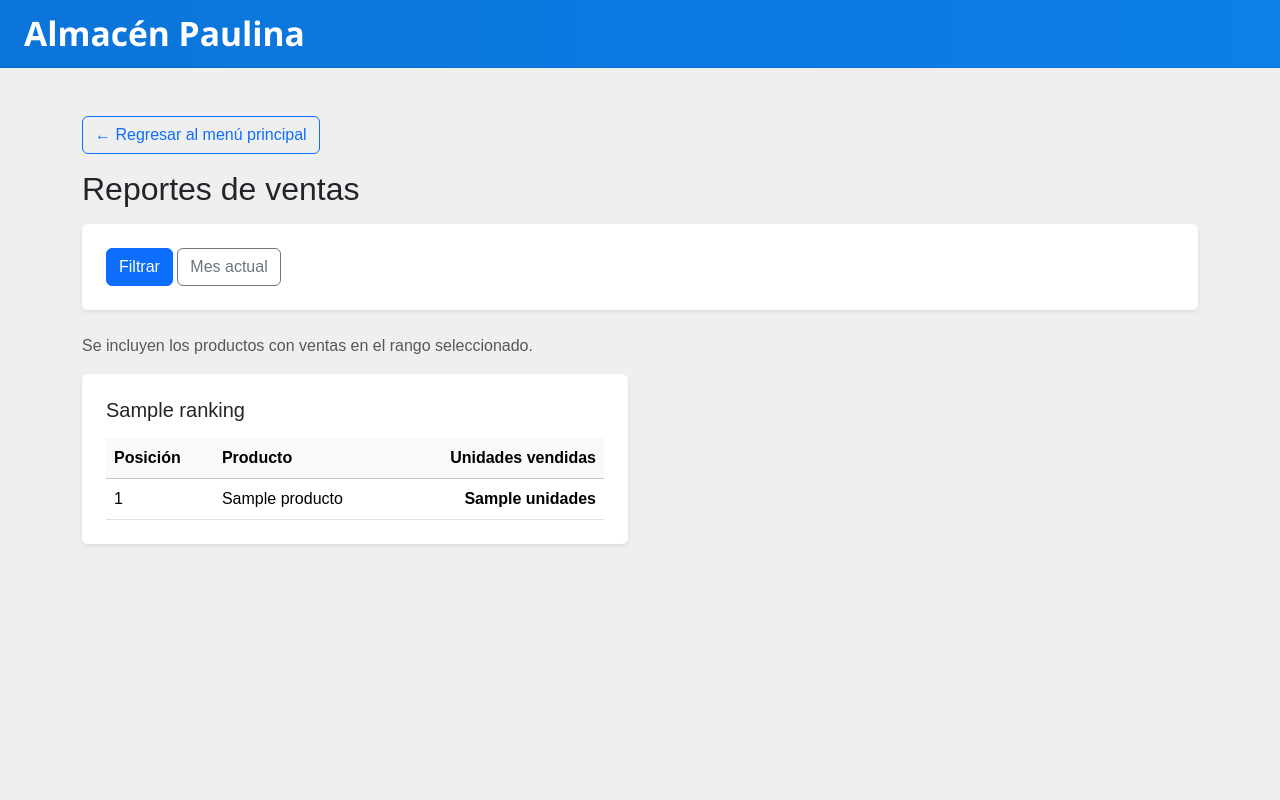
After one commit to r4kizz/EV3_IS, a Django app: template templates/reportes/ranking.html in a window 1280 px wide. The commit adds this page. Run offline with Django 5.2, Linux system fonts and the light colour scheme; the template is opened without the code that fills it: most values are stand-ins (such as "Sample title", 1, 10 or a date in 2020).

Commit message:
reportes agregados

```diff
--- a/Almacen/urls.py
+++ b/Almacen/urls.py
@@ -2,7 +2,7 @@
 URL configuration for Almacen project.
 """
 from django.urls import path
-from usuarios import caja, ingresos, inventario, proveedores, views
+from usuarios import ingresos, inventario, proveedores, reportes, views
 
 urlpatterns = [
     path("accounts/login/", views.iniciar_sesion, name="login"),
@@ -12,6 +12,7 @@ urlpatterns = [
     path("inventario/<int:id_producto>/editar/", inventario.productos, name="editar_producto"),
     path("inventario/<int:id_producto>/eliminar/", inventario.eliminar_producto, name="eliminar_producto"),
     path("", views.inicio, name="inicio"),
+    path("reportes/", reportes.ranking_ventas, name="reportes"),
     path("caja/", views.vista_caja, name="caja"),
     path("caja/confirmar-venta/", views.api_confirmar_venta, name="api_confirmar_venta"),
 
--- a/templates/proveedores/proveedores.html
+++ b/templates/proveedores/proveedores.html
@@ -16,13 +16,13 @@
             <a class="btn btn-outline-light btn-sm text-decoration-none" href="{% url 'nuevo_ingreso' %}">
                 + Nueva Factura
             </a>
-            <a class="logout-btn text-decoration-none text-center" href="{% url 'inicio' %}">
-                Volver al menú
-            </a>
         </div>
     </nav>
 
     <main class="container py-4 py-lg-5">
+        <a href="{% url 'inicio' %}" class="btn btn-outline-primary mb-3">
+            <span aria-hidden="true">&larr;</span> Regresar al menú principal
+        </a>
         <div class="d-flex justify-content-between align-items-center mb-4 flex-wrap gap-2">
             <h1 class="h2 mb-0">Gestión de Proveedores</h1>
             <a href="{% url 'ingresos' %}" class="btn btn-outline-primary">
--- /dev/null
+++ b/templates/reportes/ranking.html
@@ -0,0 +1,75 @@
+{% load static %}
+<!DOCTYPE html>
+<html lang="es">
+<head>
+    <meta charset="UTF-8">
+    <meta name="viewport" content="width=device-width, initial-scale=1">
+    <title>Reportes de ventas - Almacén Paulina</title>
+    <link href="https://cdn.jsdelivr.net/npm/bootstrap@5.3.3/dist/css/bootstrap.min.css" rel="stylesheet">
+    <link rel="stylesheet" href="{% static 'css/style.css' %}">
+</head>
+<body class="home-page">
+    <nav class="topbar">
+        <div class="brand">Almacén Paulina</div>
+    </nav>
+
+    <main class="container py-4 py-lg-5">
+        <a href="{% url 'inicio' %}" class="btn btn-outline-primary mb-3">
+            <span aria-hidden="true">&larr;</span> Regresar al menú principal
+        </a>
+        <h1 class="h2 mb-3">Reportes de ventas</h1>
+        <form method="get" action="{% url 'reportes' %}" class="card border-0 shadow-sm p-3 p-sm-4 mb-4">
+            <div class="row g-3 align-items-end">
+                {% for campo in form %}
+                    <div class="col-sm-auto">
+                        <label class="form-label fw-semibold" for="{{ campo.id_for_label }}">{{ campo.label }}</label>
+                        {{ campo }}
+                        {% for error in campo.errors %}
+                            <p class="text-danger small mb-0 mt-1">{{ error }}</p>
+                        {% endfor %}
+                    </div>
+                {% endfor %}
+                <div class="col-sm-auto">
+                    <button type="submit" class="btn btn-primary">Filtrar</button>
+                    <a href="{% url 'reportes' %}" class="btn btn-outline-secondary">Mes actual</a>
+                </div>
+            </div>
+        </form>
+
+        {% if rankings %}
+            <p class="text-muted">Se incluyen los productos con ventas en el rango seleccionado.</p>
+            <div class="row g-4">
+                {% for titulo, productos in rankings %}
+                    <section class="col-lg-6" aria-labelledby="ranking-{{ forloop.counter }}">
+                        <div class="card border-0 shadow-sm h-100 p-3 p-sm-4">
+                            <h2 id="ranking-{{ forloop.counter }}" class="h5 mb-3">{{ titulo }}</h2>
+                            <div class="table-responsive">
+                                <table class="table table-hover align-middle mb-0">
+                                    <thead class="table-light">
+                                        <tr>
+                                            <th scope="col">Posición</th>
+                                            <th scope="col">Producto</th>
+                                            <th scope="col" class="text-end">Unidades vendidas</th>
+                                        </tr>
+                                    </thead>
+                                    <tbody>
+                                        {% for producto in productos %}
+                                            <tr>
+                                                <td>{{ forloop.counter }}</td>
+                                                <td>{{ producto.nombre }}</td>
+                                                <td class="text-end fw-semibold">{{ producto.unidades }}</td>
+                                            </tr>
+                                        {% endfor %}
+                                    </tbody>
+                                </table>
+                            </div>
+                        </div>
+                    </section>
+                {% endfor %}
+            </div>
+        {% elif not form.errors %}
+            <p class="alert alert-secondary mb-0">No hay ventas en el rango seleccionado.</p>
+        {% endif %}
+    </main>
+</body>
+</html>
```
Also changed, not shown: templates/ingresos/historial.html (+5 -3 lines), templates/ingresos/nuevo_ingreso.html (+9 -4 lines), templates/inicio.html (+9 -4 lines), templates/reportes/acceso_denegado.html (added, +24 -0 lines), usuarios/ingresos.py (+7 -3 lines), usuarios/proveedores.py (+7 -7 lines), usuarios/reportes.py (added, +78 -0 lines), usuarios/views.py (+21 -2 lines).
